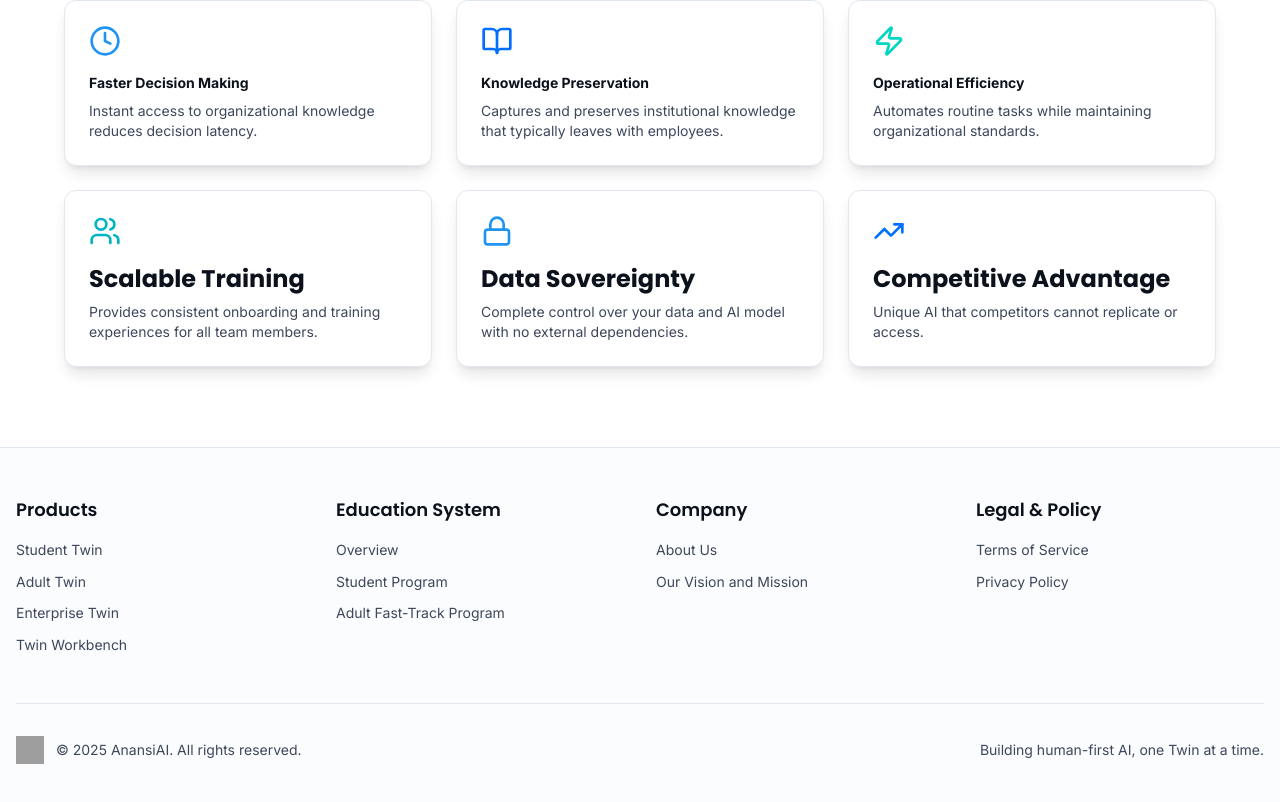
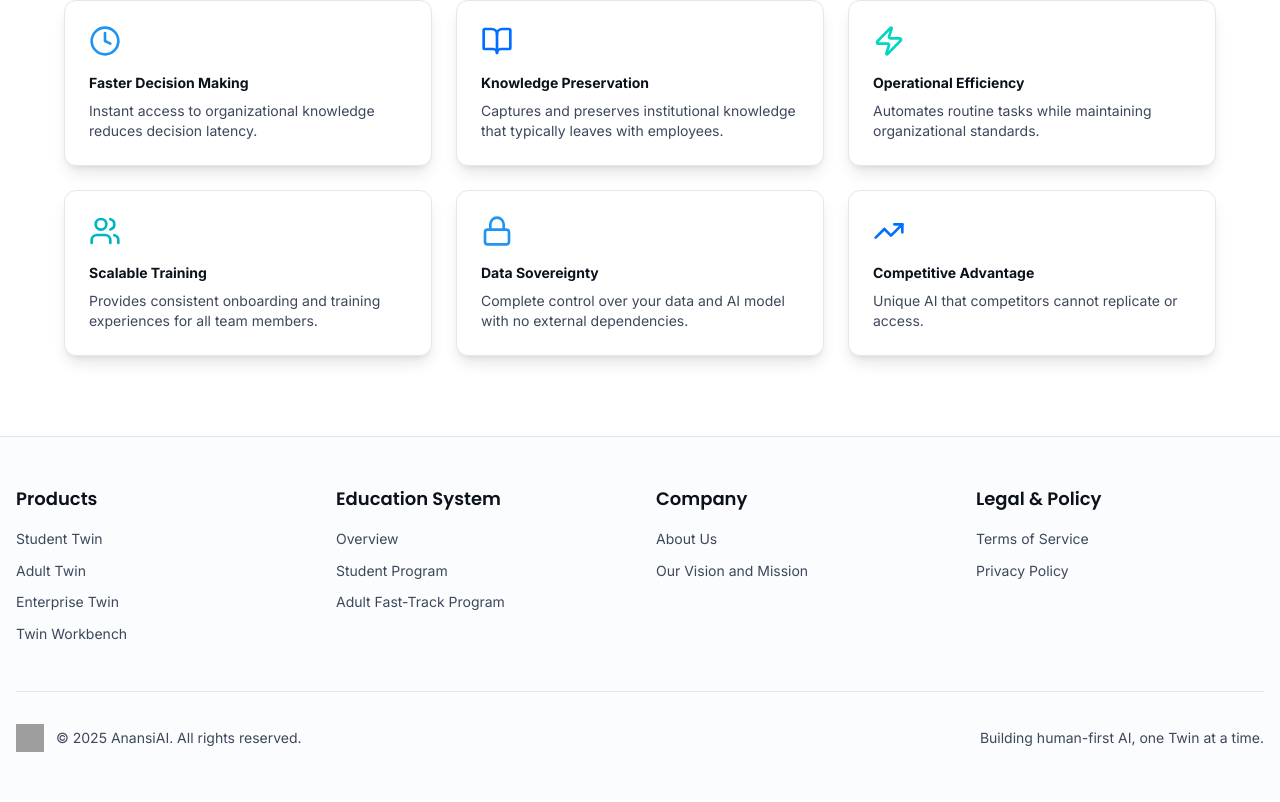
Before and after one commit to MutaiG/AnansiAI-Website, a React (Vite) app: page /products/enterprise-twin in a window 1280 px wide. Shown: the part 2647-3449 px from the top of the page. Built offline with nearby package versions, Linux system fonts and the light colour scheme; grey boxes are pictures that could not be loaded; the HTML template or start-up script is replaced by a standard one.

Commit message:
Fix remaining oversized headings in EnterpriseTwin
cgen-cbba5d86fcb54c6bb62e5373cef677f0

```diff
--- a/src/pages/EnterpriseTwin.tsx
+++ b/src/pages/EnterpriseTwin.tsx
@@ -332,7 +332,7 @@ const EnterpriseTwin = () => {
 
             <div className="p-6 rounded-lg bg-background border shadow-lg">
               <Users className="h-8 w-8 text-ai-accent mb-4" />
-              <h3 className="font-bold mb-2">Scalable Training</h3>
+              <h3 className="text-sm font-bold mb-2">Scalable Training</h3>
               <p className="text-sm text-muted-foreground">
                 Provides consistent onboarding and training experiences for all
                 team members.
@@ -341,7 +341,7 @@ const EnterpriseTwin = () => {
 
             <div className="p-6 rounded-lg bg-background border shadow-lg">
               <Lock className="h-8 w-8 text-cyber-blue mb-4" />
-              <h3 className="font-bold mb-2">Data Sovereignty</h3>
+              <h3 className="text-sm font-bold mb-2">Data Sovereignty</h3>
               <p className="text-sm text-muted-foreground">
                 Complete control over your data and AI model with no external
                 dependencies.
@@ -350,7 +350,7 @@ const EnterpriseTwin = () => {
 
             <div className="p-6 rounded-lg bg-background border shadow-lg">
               <TrendingUp className="h-8 w-8 text-logo-blue mb-4" />
-              <h3 className="font-bold mb-2">Competitive Advantage</h3>
+              <h3 className="text-sm font-bold mb-2">Competitive Advantage</h3>
               <p className="text-sm text-muted-foreground">
                 Unique AI that competitors cannot replicate or access.
               </p>
```
